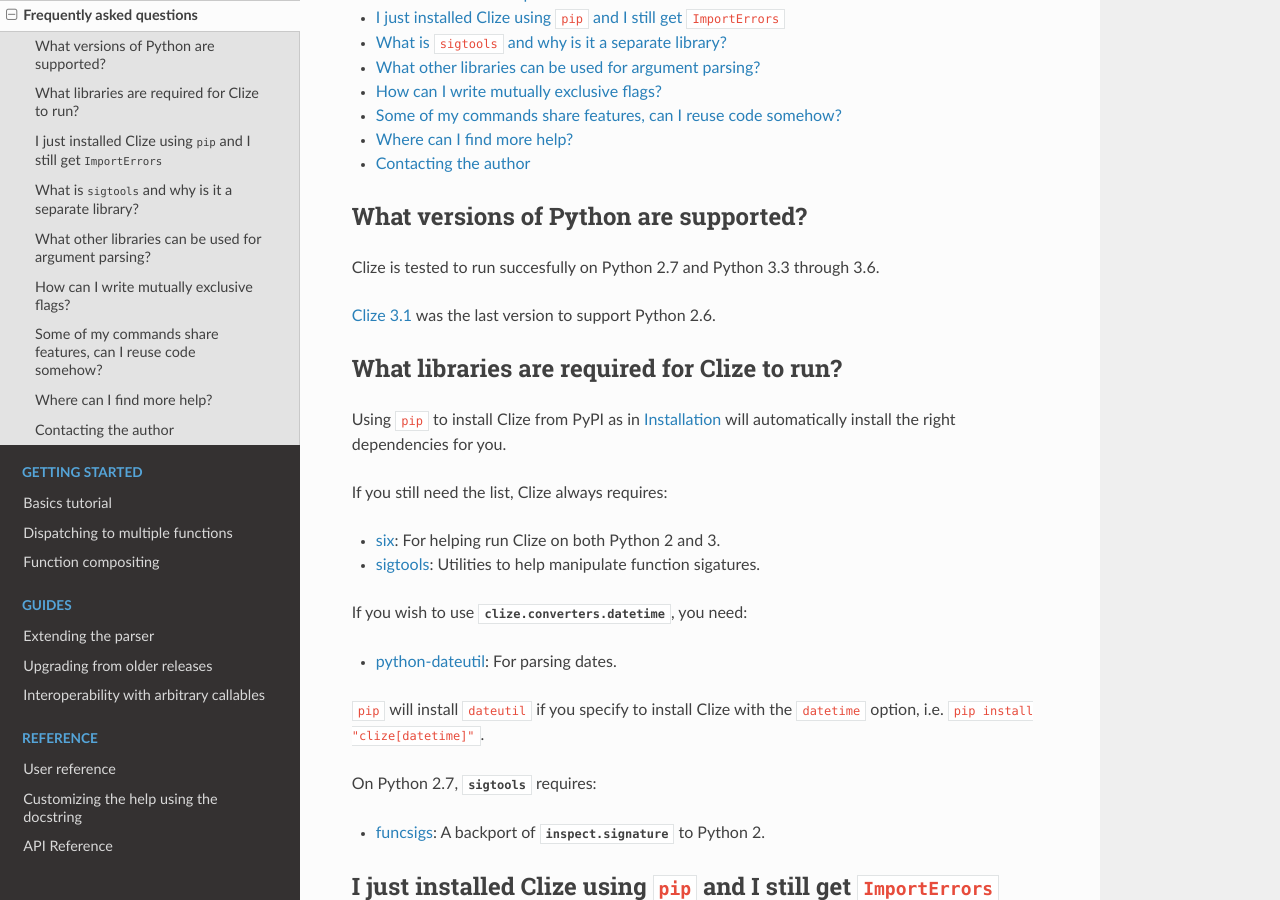
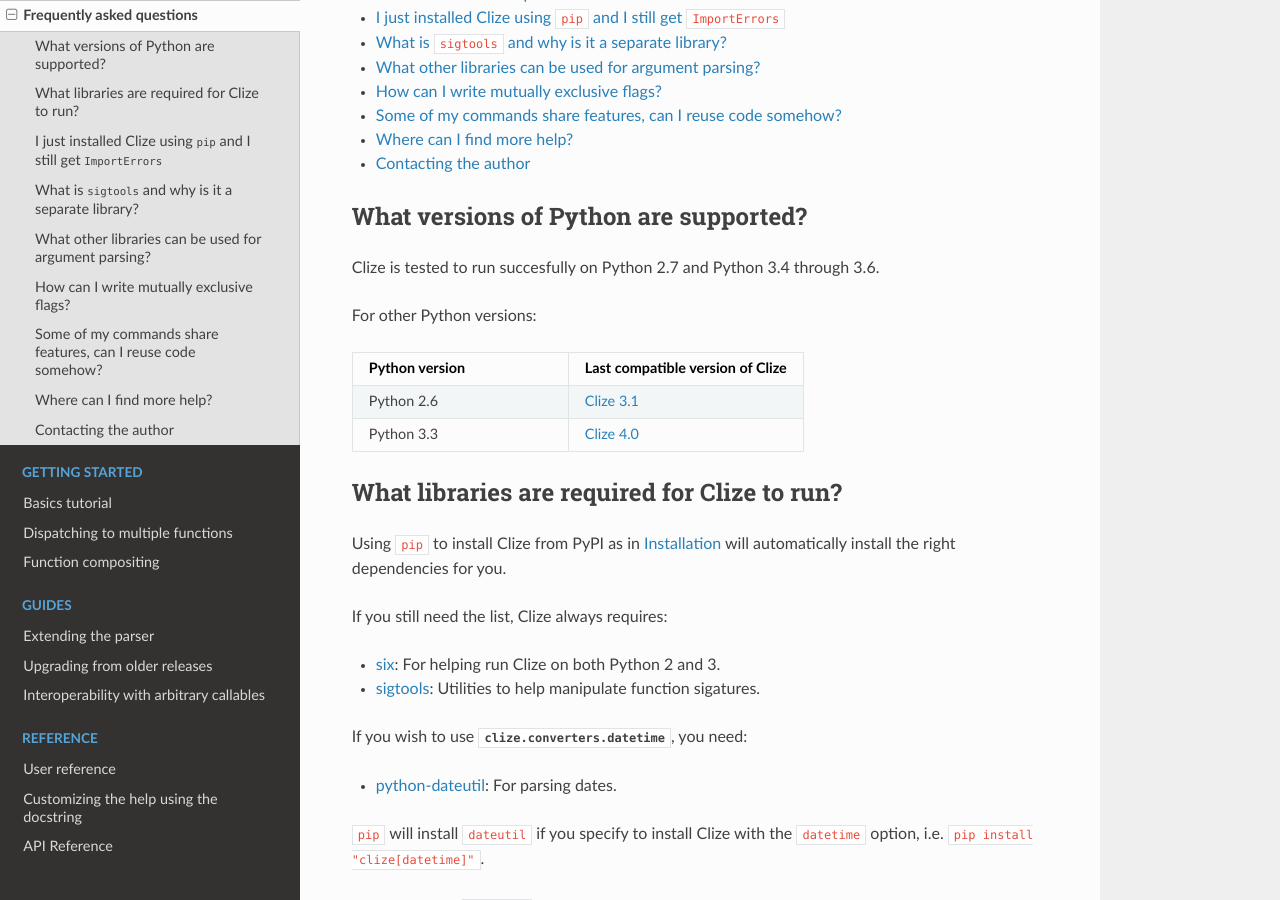
Before and after one commit to epsy/clize, a Sphinx documentation site: the page built from docs/faq.rst, in a window 1280 px wide and 900 px high, scrolled down 310 px. Built offline with Sphinx 7.4.7 and the Read the Docs theme 2.0.0, drawn with Linux system fonts in a browser that asks for light colours.

Commit message:
drop python3.3 support

```diff
--- a/docs/faq.rst
+++ b/docs/faq.rst
@@ -17,10 +17,16 @@
 What versions of Python are supported?
 --------------------------------------
 
-Clize is tested to run succesfully on Python 2.7 and Python 3.3 through 3.6.
+Clize is tested to run succesfully on Python 2.7 and Python 3.4 through 3.6.
 
-`Clize 3.1 <http://clize.readthedocs.io/en/3.1/>`_ was the last version to
-support Python 2.6.
+For other Python versions:
+
+==============   ==========================================================
+Python version   Last compatible version of Clize
+==============   ==========================================================
+Python 2.6       `Clize 3.1 <http://clize.readthedocs.io/en/3.1/>`_
+Python 3.3       `Clize 4.0 <http://clize.readthedocs.io/en/4.0/>`_
+==============   ==========================================================
 
 
 .. _dependencies:
--- a/setup.py
+++ b/setup.py
@@ -38,7 +38,6 @@
         "Programming Language :: Python :: 2",
         "Programming Language :: Python :: 2.7",
         "Programming Language :: Python :: 3",
-        "Programming Language :: Python :: 3.3",
         "Programming Language :: Python :: 3.4",
         "Programming Language :: Python :: 3.5",
         "Programming Language :: Python :: 3.6",
```
Also changed, not shown: .travis.yml.
